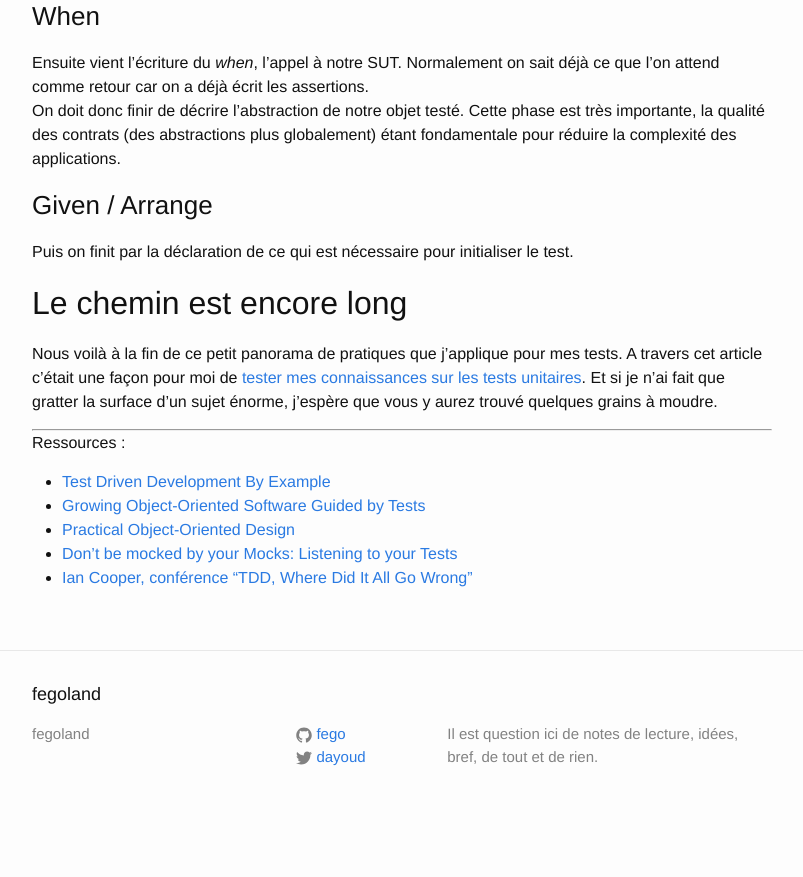
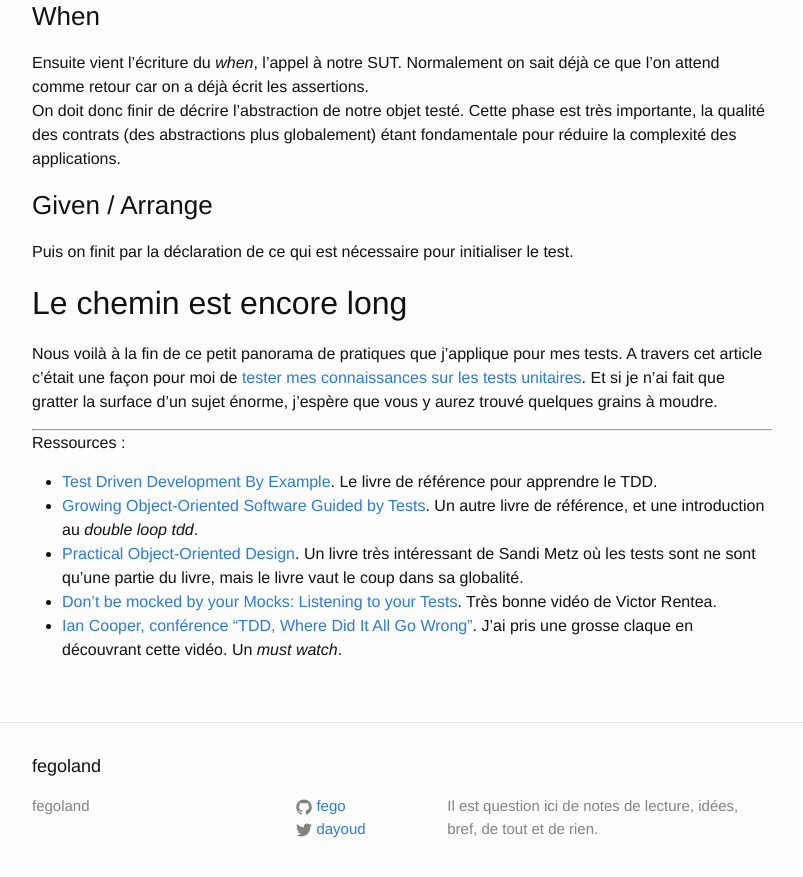
Before and after one commit to fego/fego.github.io, a Jekyll site: the page built from docs/_posts/2021-03-13-Comment j'écris des tests unitaires.markdown, in a window 1280 px wide and 900 px high, scrolled down 4247 px. Shown: the top 877 px of the window, without its empty margins (238-1041 px from the left). Built offline with Jekyll 4.4.1, drawn with Linux system fonts in a browser that asks for light colours; our own code applies the rules of GitHub Pages for plain Markdown files; before the commit the page ends 5075 px from its top, so only the background shows below that.

Commit message:
références

```diff
--- a/docs/_posts/2021-03-13-Comment j'écris des tests unitaires.markdown
+++ b/docs/_posts/2021-03-13-Comment j'écris des tests unitaires.markdown
@@ -174,8 +174,8 @@ Et si je n'ai fait que gratter la surface d'un sujet énorme, j'espère que vous
 
 ****
 Ressources :
-* [Test Driven Development By Example](https://www.oreilly.com/library/view/test-driven-development/0321146530/)
-* [Growing Object-Oriented Software Guided by Tests](http://www.growing-object-oriented-software.com/)
-* [Practical Object-Oriented Design](https://www.poodr.com/)
-* [Don't be mocked by your Mocks: Listening to your Tests](https://www.youtube.com/watch?v=pKBjufM024U&list=PLggcOULvfLL_MfFS_O0MKQ5W_6oWWbIw5&index=20)
-* [Ian Cooper, conférence "TDD, Where Did It All Go Wrong"](https://www.youtube.com/watch?v=EZ05e7EMOLM)
+* [Test Driven Development By Example](https://www.oreilly.com/library/view/test-driven-development/0321146530/). Le livre de référence pour apprendre le TDD.
+* [Growing Object-Oriented Software Guided by Tests](http://www.growing-object-oriented-software.com/). Un autre livre de référence, et une introduction au *double loop tdd*.
+* [Practical Object-Oriented Design](https://www.poodr.com/). Un livre très intéressant de Sandi Metz où les tests sont ne sont qu'une partie du livre, mais le livre vaut le coup dans sa globalité.
+* [Don't be mocked by your Mocks: Listening to your Tests](https://www.youtube.com/watch?v=pKBjufM024U&list=PLggcOULvfLL_MfFS_O0MKQ5W_6oWWbIw5&index=20). Très bonne vidéo de Victor Rentea.
+* [Ian Cooper, conférence "TDD, Where Did It All Go Wrong"](https://www.youtube.com/watch?v=EZ05e7EMOLM). J'ai pris une grosse claque en découvrant cette vidéo. Un *must watch*.
```
